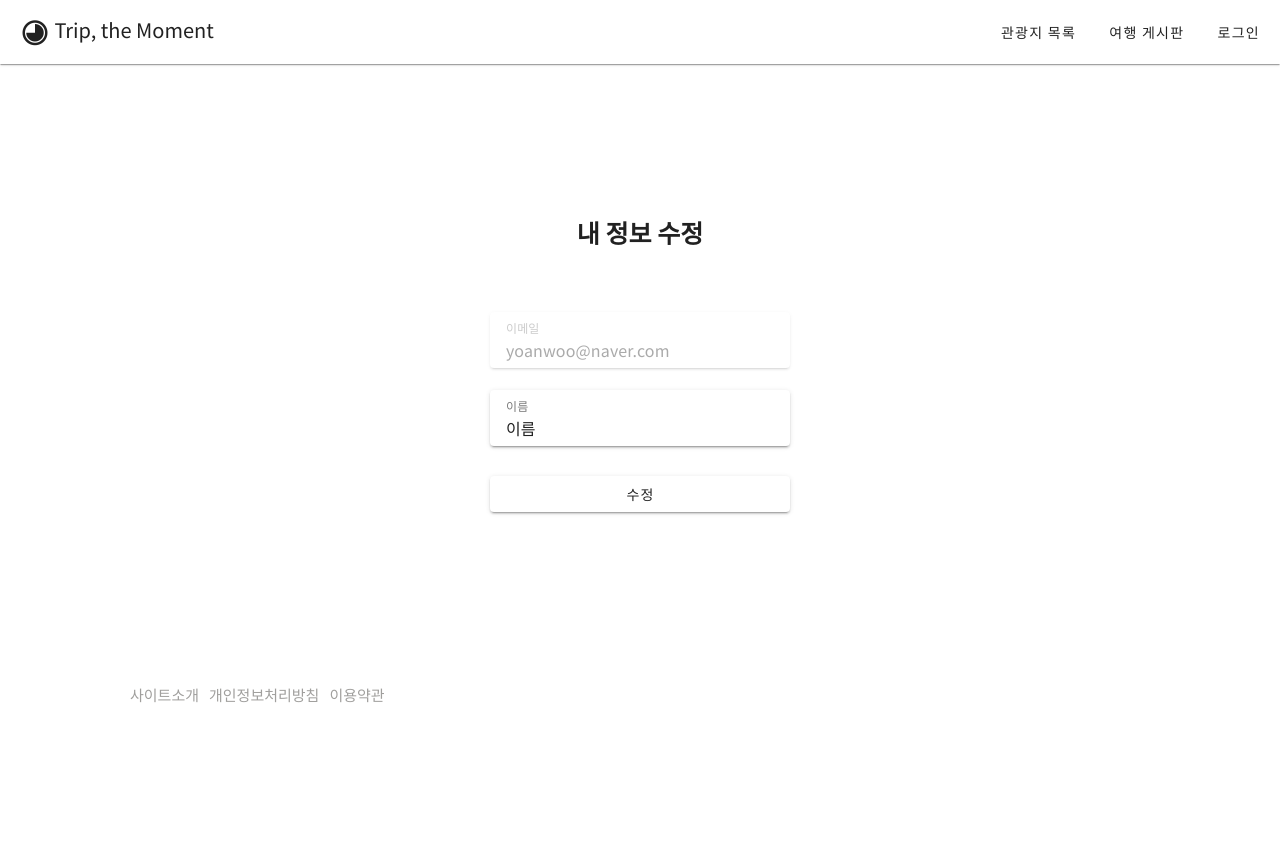
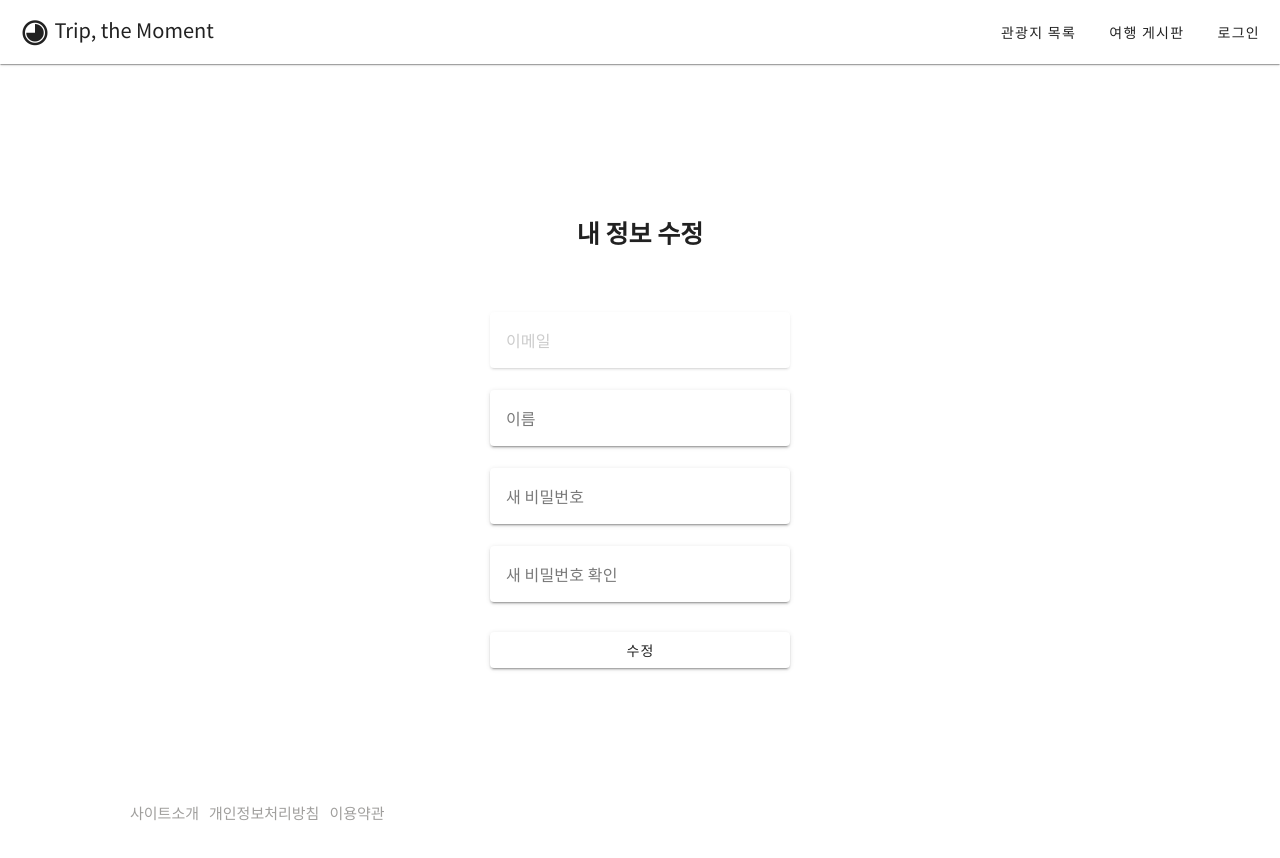
Before and after one commit to TripTheMoment/frontend, a Vue app: page /myinfoedit in a window 1280 px wide. Shown: the top 858 px of the page. Before the commit the page ends 800 px from the top, so only its background shows below. Built offline with nearby package versions, Linux system fonts and the light colour scheme.

Commit message:
feat : 내정보 수정 페이지를 구현하였습니다.
- 내정보 페이지에서 내정보 수정 기능을 추가하였습니다.

```diff
--- a/src/views/BeforeEdit.vue
+++ b/src/views/BeforeEdit.vue
@@ -1,10 +1,14 @@
 <script setup>
 import router from "@/router";
 import { ref } from "vue";
+import { useAuthStore } from "@/store/auth";
+
+const authStore = useAuthStore();
 const userName = ref("정연우");
+const password = ref("");
 
 function moveEditPage() {
-  router.push({ name: "myinfoedit" });
+  authStore.checkPassword(password.value);
 }
 </script>
 
@@ -15,16 +19,15 @@ function moveEditPage() {
   </div>
   <div class="edit-container">
     <v-sheet width="300" class="mx-auto">
-      <v-form fast-fail @submit.prevent>
+      <v-form @submit.prevent="moveEditPage">
         <v-text-field
           @click:append-inner="click"
           variant="outlined"
           type="password"
+          v-model="password"
         ></v-text-field>
 
-        <v-btn type="submit" block class="mt-2" @click="moveEditPage"
-          >확인</v-btn
-        >
+        <v-btn type="submit" block class="mt-2">확인</v-btn>
       </v-form>
     </v-sheet>
   </div>
--- a/src/views/MyInfoEdit.vue
+++ b/src/views/MyInfoEdit.vue
@@ -1,7 +1,8 @@
 <script setup>
 import router from "@/router";
-import { ref } from "vue";
-const userName = ref("이름");
+import { ref, computed } from "vue";
+import { useAuthStore } from "@/store/auth";
+const authStore = useAuthStore();
 
 function moveMyPage() {
   router.push({ name: "mypage" });
@@ -10,27 +11,67 @@ const nameRules = [
   (v) => !!v || "이름을 입력해주세요",
   (v) => (v && v.length <= 6) || "이름은 6글자를 넘을 수 없습니다",
 ];
+const passwordRules = [
+  (v) => !!v || "비밀번호를 입력해주세요",
+  (v) =>
+    (v && v.length >= 8) || "비밀번호는 8글자 이상 16글자 이하여야 합니다.",
+  (v) =>
+    (v && v.length <= 16) || "비밀번호는 8글자 이상 16글자 이하여야 합니다.",
+  (v) => /^[a-zA-Z0-9]*$/.test(v) || "비밀번호는 영문+숫자만 입력 가능합니다.",
+];
+const userName = ref("");
+const userEmail = computed(() => authStore.user.userEmail);
+
+const userPassword = ref("");
+const checkPassword = ref("");
+
+function editInfo() {
+  console.log(userPassword.value, checkPassword.value, userName.value);
+  if (userPassword.value !== checkPassword.value) {
+    alert("비밀번호를 확인해주세요");
+  } else if (userPassword.value.length < 8 || userPassword.value.length > 16) {
+    alert("비밀번호를 확인해주세요");
+  } else {
+    authStore.editInfo(userName.value, userPassword.value);
+    alert("수정되었습니다!");
+    router.push({ name: "mypage" });
+  }
+}
 </script>
 
 <template>
   <div class="edit-title">내 정보 수정</div>
   <div class="edit-container">
     <v-sheet width="300" class="mx-auto">
-      <v-form fast-fail @submit.prevent>
+      <v-form @submit.prevent="editInfo">
         <v-text-field
           label="이메일"
-          model-value="yoanwoo@naver.com"
+          :model-value="userEmail"
           variant="solo"
           disabled=""
         ></v-text-field>
         <v-text-field
           label="이름"
-          :model-value="userName"
+          v-model="userName"
           variant="solo"
           :rules="nameRules"
         ></v-text-field>
+        <v-text-field
+          label="새 비밀번호"
+          variant="solo"
+          type="password"
+          v-model="userPassword"
+          :rules="passwordRules"
+        ></v-text-field>
+        <v-text-field
+          label="새 비밀번호 확인"
+          variant="solo"
+          type="password"
+          v-model="checkPassword"
+          :rules="passwordRules"
+        ></v-text-field>
 
-        <v-btn type="submit" block class="mt-2" @click="moveMyPage">수정</v-btn>
+        <v-btn type="submit" block class="mt-2">수정</v-btn>
       </v-form>
     </v-sheet>
   </div>
--- a/src/views/MyPage.vue
+++ b/src/views/MyPage.vue
@@ -55,13 +55,7 @@ export default {
   },
 
   created: function () {
-    // if (localStorage.length > 0) {
-    //   for (var i = 0; i < localStorage.length; i++) {
-    //     if (localStorage.key(i) !== "loglevel:webpack-dev-server") {
-    //       this.todoItems.push(localStorage.key(i));
-    //     }
-    //   }
-    // }
+    authStore.userDetail();
   },
 };
 </script>
```
